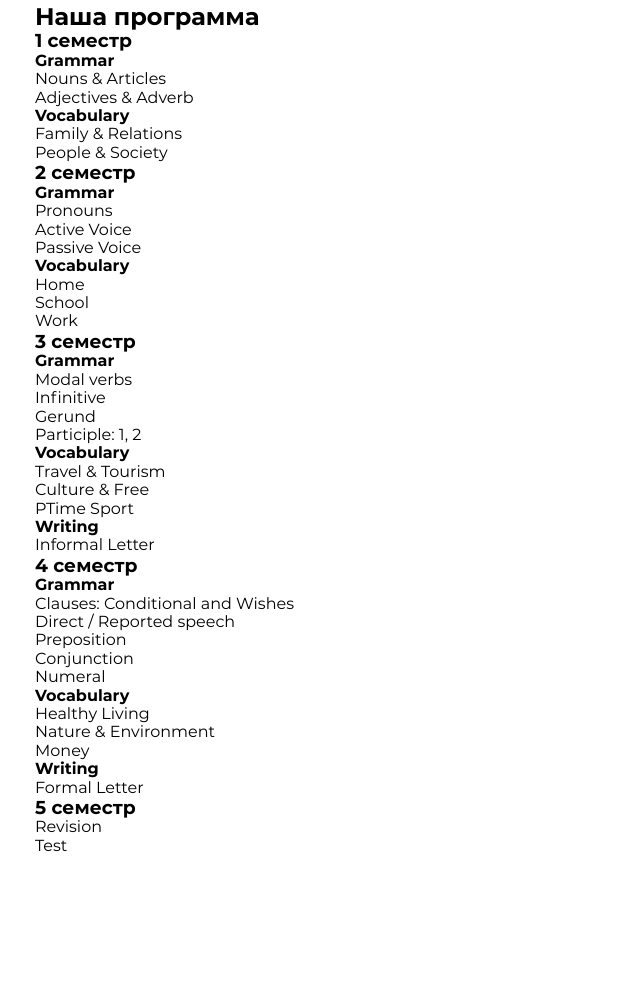
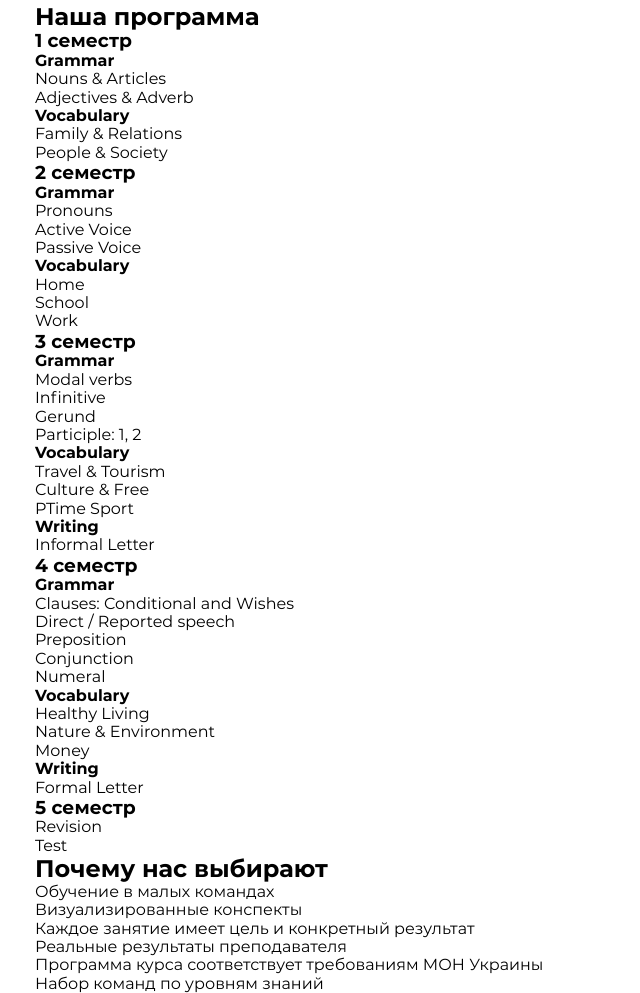
Before and after one commit to rynazavr/suicide-squad, a website: page src/index.html in a window 1280 px wide. Shown: the part 1430-2423 px from the top of the page, without its empty margins (0-640 px from the left). Before the commit the page ends 2285 px from the top, so only its background shows below. Drawn offline with nearby package versions, Linux system fonts and the light colour scheme; files that its build step writes are made by us from their sources.

Commit message:
Added second html blok - whywe section_3

```diff
--- a/src/html/program.html
+++ b/src/html/program.html
@@ -90,5 +90,28 @@
       </ul>
     </li>
   </ol>
+  <div class="whywe">
+    <h2 class="whywe-title">Почему нас выбирают</h2>
+    <ol class="whywe__list">
+      <li class="whywe__item">
+        <span class="whywe__item-counter">Обучение в малых командах</span>
+      </li>
+      <li class="whywe__item">
+        <span class="whywe__item-counter">Визуализированные конспекты</span>
+      </li>
+      <li class="whywe__item">
+        <span class="whywe__item-counter">Каждое занятие имеет цель и конкретный результат</span>
+      </li>
+      <li class="whywe__item">
+        <span class="whywe__item-counter">Реальные результаты преподавателя</span>
+      </li>
+      <li class="whywe__item">
+        <span class="whywe__item-counter">Программа курса соответствует требованиям МОН Украины</span>
+      </li>
+      <li class="whywe__item">
+        <span class="whywe__item-counter">Набор команд по уровням знаний</span>
+      </li>
+    </ol>
+  </div>
 </div>
 </section>
```
